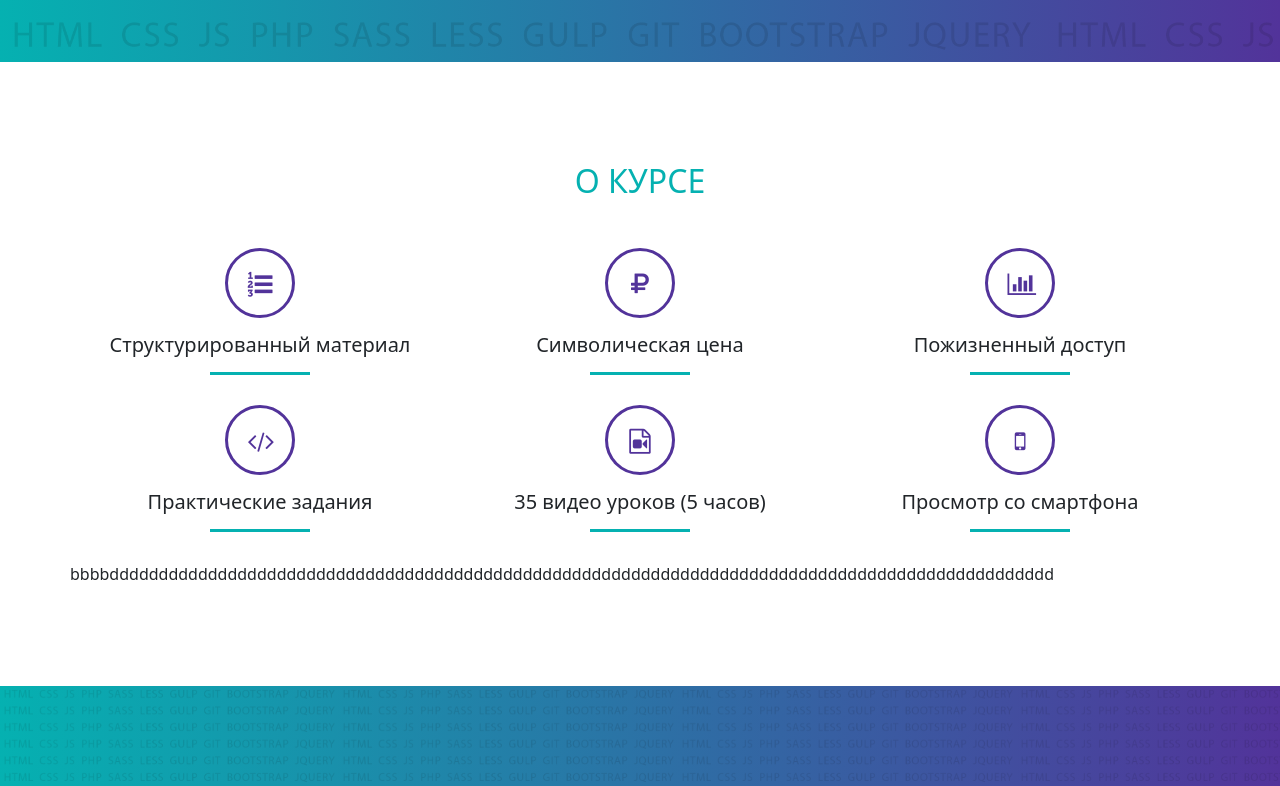
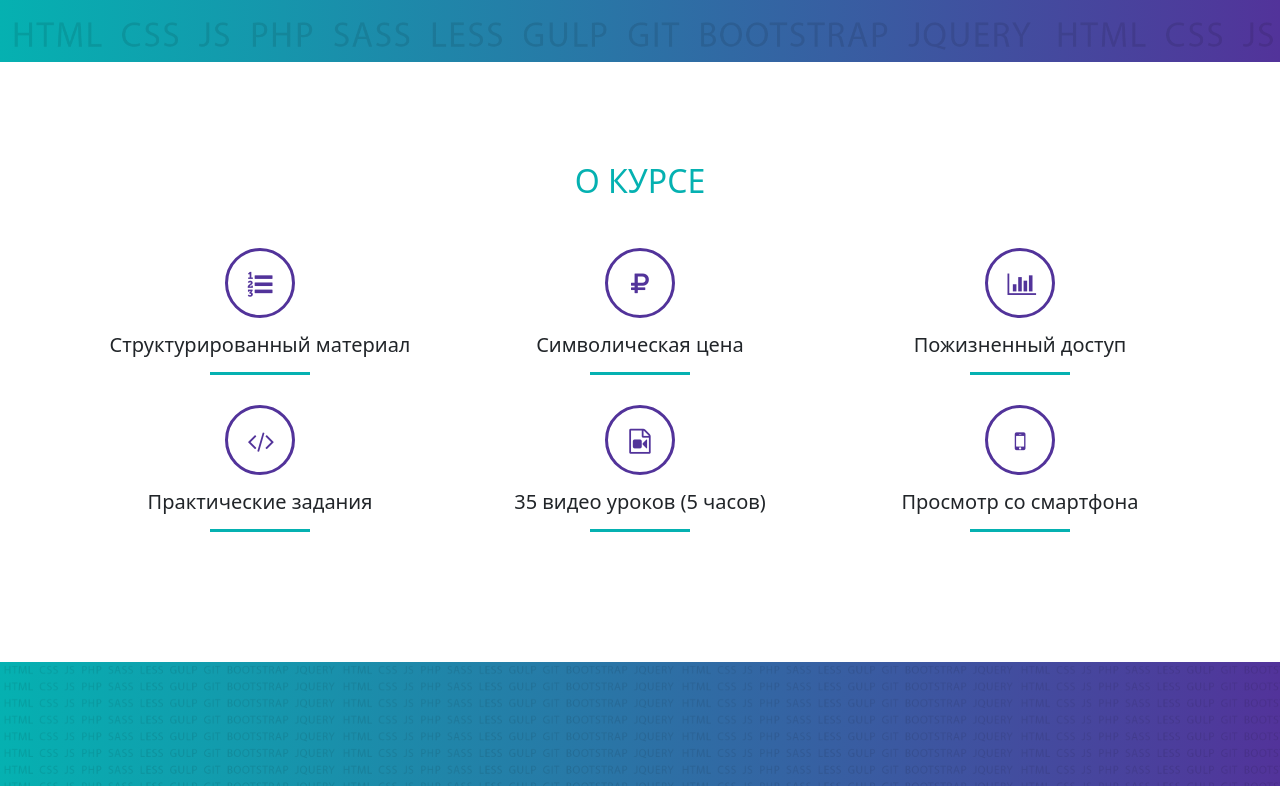
Before and after one commit to Mialiokhin/ITDoctor_Bootstrap5, a plain HTML site: page index.html in a window 1280 px wide. Shown: the part 554-1340 px from the top of the page. Drawn offline with Linux system fonts and the light colour scheme.

Commit message:
ТЕСТ ИЗМЕНЕНИЙ

```diff
--- a/index.html
+++ b/index.html
@@ -83,7 +83,7 @@
             <h5 class="text-center">Просмотр со смартфона</h5>
             <div class="line"></div>
           </div>
-bbbbdddddddddddddddddddddddddddddddddddddddddddddddddddddddddddddddddddddddddddddddddddddddddddddddd
+
 
 
         </div>
```
